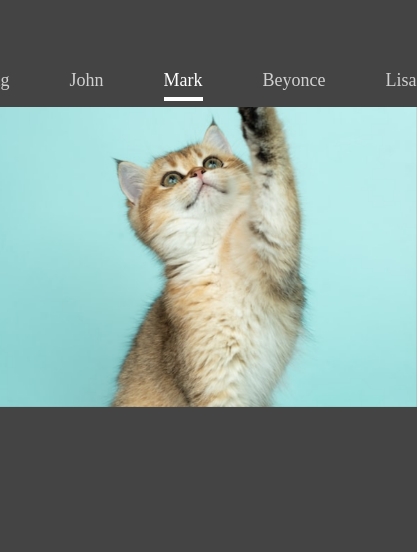
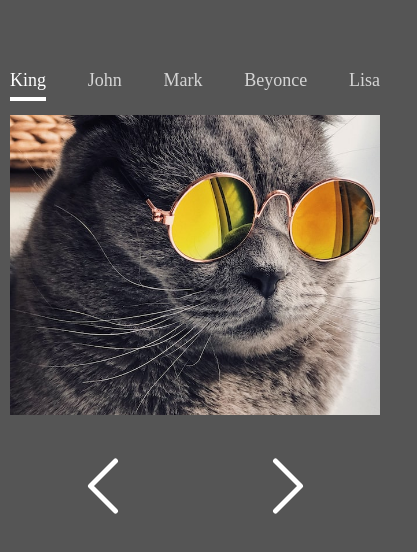
Before and after one commit to hebrerillo/fade-carousel, a website: page samples/index.html in a window 390 px wide. Shown: the whole page, 417 px wide, since content can reach past the window. Drawn offline with Linux system fonts and the light colour scheme.

Commit message:
First mobile version

```diff
--- /dev/null
+++ b/samples/css/_base.scss
@@ -0,0 +1,70 @@
+:root {
+    --default-transition-time: .4s;
+    --default-bg-color: #555;
+    --default-text-color: #fff;
+    --body-padding-left: 1rem;
+    --body-padding-right: 1rem;
+}
+
+html {
+    box-sizing: border-box;
+    font-size: 62.5%;  /*1 rem = 10px;*/
+}
+
+*, *:before, *:after {
+    box-sizing: inherit;
+    padding: 0;
+    margin: 0;
+}
+
+body {
+    background-color: var(--default-bg-color);
+    color: var(--default-text-color);
+    font-size: 1.8rem;
+}
+
+a {
+    text-decoration: none;
+    color: inherit;
+}
+
+.main-container {
+    margin-top: 30px;
+    padding-left: var(--body-padding-left);
+    padding-right: var(--body-padding-right);
+}
+
+.section-carousel {
+    padding-top: 7rem;
+}
+
+.section-carousel:nth-child(1)
+{
+    padding-top: 4rem
+}
+
+.fcarousel-item {
+    background-position: center;
+    background-size: cover;
+    background-repeat: no-repeat;
+}
+
+.fcarousel-item:nth-child(1) {
+    background-image: url('../img/king.jpg');
+}
+
+.fcarousel-item:nth-child(2) {
+    background-image: url('../img/john.jpg');
+}
+
+.fcarousel-item:nth-child(3) {
+    background-image: url('../img/mark.jpg');
+}
+
+.fcarousel-item:nth-child(4) {
+    background-image: url('../img/beyonce.jpg');
+}
+
+.fcarousel-item:nth-child(5) {
+    background-image: url('../img/lisa.jpg');
+}
--- /dev/null
+++ b/samples/css/_queries.scss
@@ -0,0 +1,6 @@
+//1em = 16px
+$minWidthBigPhone: 40rem; //640px
+$minWidthTabletPortrait: 48rem; //768px
+$minWidthTabletLandscape: 64rem; //1024px
+$minWidthDesktop: 90em; //1440px
+$minWidthBigDesktop: 112.5em; //1800px
--- /dev/null
+++ b/samples/css/_regular.scss
@@ -0,0 +1,69 @@
+.regular-carousel {
+    .nav {
+        display: grid;
+        row-gap: 0.6rem;
+        grid-template-columns: 1fr 1fr;
+        grid-template-rows: auto auto auto auto;
+        grid-template-areas: "list      list"
+                              "underline underline"
+                              "carousel  carousel"
+                              "leftArrow rightArrow";
+        .nav__list {
+            grid-area: list;
+            position: relative;
+            list-style: none;
+            display: flex;
+            justify-content: space-between;
+
+            .nav__list__link {
+                cursor: pointer;
+            }
+
+            .nav__list__link:not(.nav__list__link--active):not(:hover) {
+                opacity: 0.75;
+            }
+        }
+
+        .nav__underline-container {
+            grid-area: underline;
+            position: relative;
+            height: 0.4rem;
+            margin-bottom: .8rem;
+            .nav__underline {
+                position: absolute;
+                background-color: var(--default-text-color);
+                height: 100%;
+                width: 0;
+                transition: all var(--default-transition-time);
+            }
+        }
+
+        .fcarousel {
+            grid-area: carousel;
+            height: 300px;
+            margin-bottom: 2.5rem;
+            img {
+                display: block;
+                height: 100%;
+            }
+        }
+
+        .right-button {
+            grid-area: rightArrow;
+        }
+
+        .left-button {
+            grid-area: leftArrow;
+        }
+
+        .right-button, .left-button {
+            display: flex;
+            align-items: center;
+            justify-content: center;
+            svg {
+                width: 8rem;
+                cursor: pointer;
+            }
+        }
+    }
+}
--- a/samples/css/main.scss
+++ b/samples/css/main.scss
@@ -1,111 +1,3 @@
-:root {
-    --default-transition-time: .4s;
-}
-
-html {
-    box-sizing: border-box;
-    font-size: 62.5%;  /*1 rem = 10px;*/
-}
-
-*, *:before, *:after {
-    box-sizing: inherit;
-    padding: 0;
-    margin: 0;
-}
-
-body {
-    background-color: #444;
-    color: #fff;
-}
-
-a {
-    text-decoration: none;
-    color: inherit;
-}
-
-.main-container {
-    display: flex;
-    justify-content: center;
-    margin-top: 30px;
-}
-
-.section-carousel {
-    padding-top: 7rem;
-}
-
-.section-carousel:nth-child(1)
-{
-    padding-top: 4rem
-}
-
-.nav {
-    font-size: 1.8rem;
-    display: flex;
-    flex-direction: column;
-    row-gap: 0.6rem;
-    .nav__list {
-        position: relative;
-        list-style: none;
-        display: flex;
-        column-gap: 6rem;
-
-        .nav__list__link {
-            cursor: pointer;
-        }
-
-        .nav__list__link:not(.nav__list__link--active):not(:hover) {
-            opacity: 0.75;
-        }
-    }
-
-    .nav__underline-container {
-        position: relative;
-        height: 0.4rem;
-        .nav__underline {
-            position: absolute;
-            background-color: #fff;
-            height: 100%;
-            width: 0;
-            transition: all var(--default-transition-time);
-        }
-    }
-
-    .fcarousel {
-        height: 300px;
-        img {
-            display: block;
-            width: 100%;
-        }
-
-        .fcarousel-item {
-            background-position: center;
-            background-size: cover;
-            background-repeat: no-repeat;
-        }
-
-        .fcarousel-item:nth-child(1)
-        {
-            background-image: url('../img/king.jpg');
-        }
-
-        .fcarousel-item:nth-child(2)
-        {
-            background-image: url('../img/john.jpg');
-        }
-
-        .fcarousel-item:nth-child(3)
-        {
-            background-image: url('../img/mark.jpg');
-        }
-
-        .fcarousel-item:nth-child(4)
-        {
-            background-image: url('../img/beyonce.jpg');
-        }
-
-        .fcarousel-item:nth-child(5)
-        {
-            background-image: url('../img/lisa.jpg');
-        }
-    }
-}
+@import 'queries';
+@import 'base';
+@import 'regular';
--- a/samples/index.html
+++ b/samples/index.html
@@ -24,12 +24,22 @@
                     <div class="nav__underline-container">
                         <div class="nav__underline"></div>
                     </div>
-                    <div id="carousel" class="fcarousel">
+                    <div id="regularCarousel" class="fcarousel">
                         <div class="fcarousel-item"></div>
                         <div class="fcarousel-item"></div>
                         <div class="fcarousel-item"></div>
                         <div class="fcarousel-item"></div>
                         <div class="fcarousel-item"></div>
+                    </div>
+                    <div class="left-button">
+                        <svg xmlns="http://www.w3.org/2000/svg" fill="none" viewBox="0 0 24 24" stroke-width="1.5" stroke="currentColor" class="w-6 h-6">
+                        <path stroke-linecap="round" stroke-linejoin="round" d="M15.75 19.5L8.25 12l7.5-7.5" />
+                        </svg>
+                    </div>
+                    <div class="right-button">
+                        <svg xmlns="http://www.w3.org/2000/svg" fill="none" viewBox="0 0 24 24" stroke-width="1.5" stroke="currentColor" class="w-6 h-6">
+                        <path stroke-linecap="round" stroke-linejoin="round" d="M8.25 4.5l7.5 7.5-7.5 7.5" />
+                        </svg>
                     </div>
                 </nav>
             </section>
--- a/samples/script/script.js
+++ b/samples/script/script.js
@@ -6,15 +6,34 @@ function UnderlineSlide()
     this.list = this.navigationMenu.querySelector('.nav__list');
     this.underline = this.navigationMenu.querySelector('.nav__underline');
     this.list.addEventListener('click', this.gotoMenuItemCB.bind(this));
+    this.navigationMenu.querySelector('.left-button').addEventListener('click', this.gotoPreviousSlide.bind(this));
+    this.navigationMenu.querySelector('.right-button').addEventListener('click', this.gotoNextSlide.bind(this));
     let carouselOptions =
             {
+                carousel: '#regularCarousel',
                 onstart: this.moveUnderlineByIndex.bind(this),
-                intervalDelay: 2000,
+                intervalDelay: 0,
                 fadeInDuration: 1200
             };
     this.carousel = new FCarousel(carouselOptions);
     this.init();
 }
+
+/**
+ * Goes to the next slide.
+ */
+UnderlineSlide.prototype.gotoNextSlide = function ()
+{
+    this.carousel.gotoNextSlide();
+};
+
+/**
+ * Goes to the previous slide.
+ */
+UnderlineSlide.prototype.gotoPreviousSlide = function ()
+{
+    this.carousel.gotoPreviousSlide();
+};
 
 /**
  * The callback executed when a list item is clicked
```
Also changed, not shown: samples/css/styles.css.
